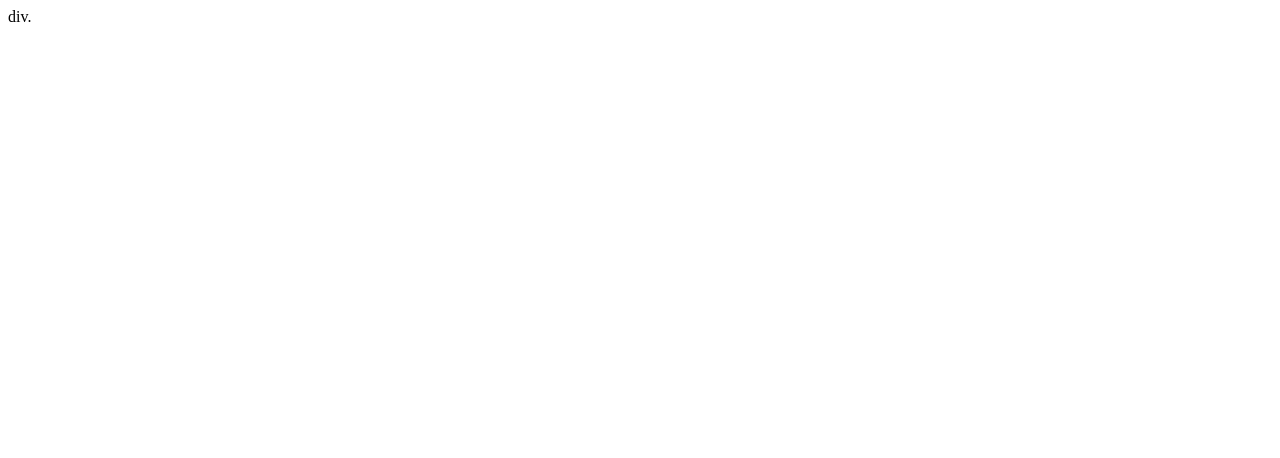
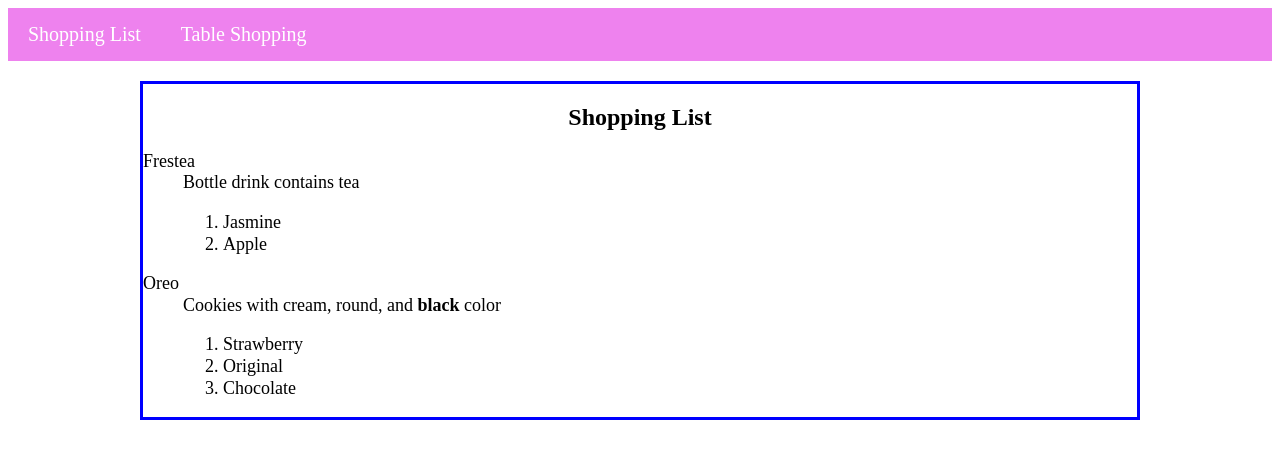
Before and after one commit to zettacamp-magfiradilaila-fadia/Eva_ZettaCamp_Catfish, a plain HTML site: page shopping.html in a window 1280 px wide. Drawn offline with Linux system fonts and the light colour scheme.

Commit message:
shopping list

```diff
--- /dev/null
+++ b/css/shopping.css
@@ -0,0 +1,20 @@
+@import url('nav.css');
+
+.container {
+  width: 1000px;
+  margin: auto;
+  padding: 20px;
+}
+
+.shopping-list {
+  border: 3px blue solid;
+}
+
+.shopping-list h2 {
+  text-align: center;
+}
+
+.shopping-list dl {
+  font-size: 18px;
+  line-height: 1.2;
+}
--- /dev/null
+++ b/css/table-shop.css
@@ -0,0 +1,30 @@
+@import url('nav.css');
+
+.container {
+  width: 1000px;
+  margin: auto;
+  padding: 20px;
+}
+
+.table-list {
+  width: 700px;
+  height: 400px;
+  padding: 10px;
+  margin: auto;
+}
+
+.table-list h2 {
+  text-align: center;
+}
+
+.table-list table {
+  border-collapse: collapse;
+  padding: 20px;
+}
+
+.table-list th,
+td {
+  border: 1px purple solid;
+  text-align: center;
+  padding: 20px;
+}
--- a/shopping.html
+++ b/shopping.html
@@ -2,12 +2,35 @@
 <html lang="en">
   <head>
     <title>Shopping List</title>
+    <link rel="stylesheet" href="css/shopping.css" />
   </head>
   <body>
+    <div class="nav">
+      <a href="shopping.html">Shopping List</a>
+      <a href="table-shopping.html">Table Shopping</a>
+    </div>
     <div class="container">
-      div.
-      <div class="table-list">
-        <table></table>
+      <div class="shopping-list">
+        <h2>Shopping List</h2>
+        <dl>
+          <dt>Frestea</dt>
+          <dd>
+            Bottle drink contains tea
+            <ol>
+              <li>Jasmine</li>
+              <li>Apple</li>
+            </ol>
+          </dd>
+          <dt>Oreo</dt>
+          <dd>
+            Cookies with cream, round, and <strong>black</strong> color
+            <ol>
+              <li>Strawberry</li>
+              <li>Original</li>
+              <li>Chocolate</li>
+            </ol>
+          </dd>
+        </dl>
       </div>
     </div>
   </body>
```
Also changed, not shown: table-shopping.html (added, +64 -0 lines).
